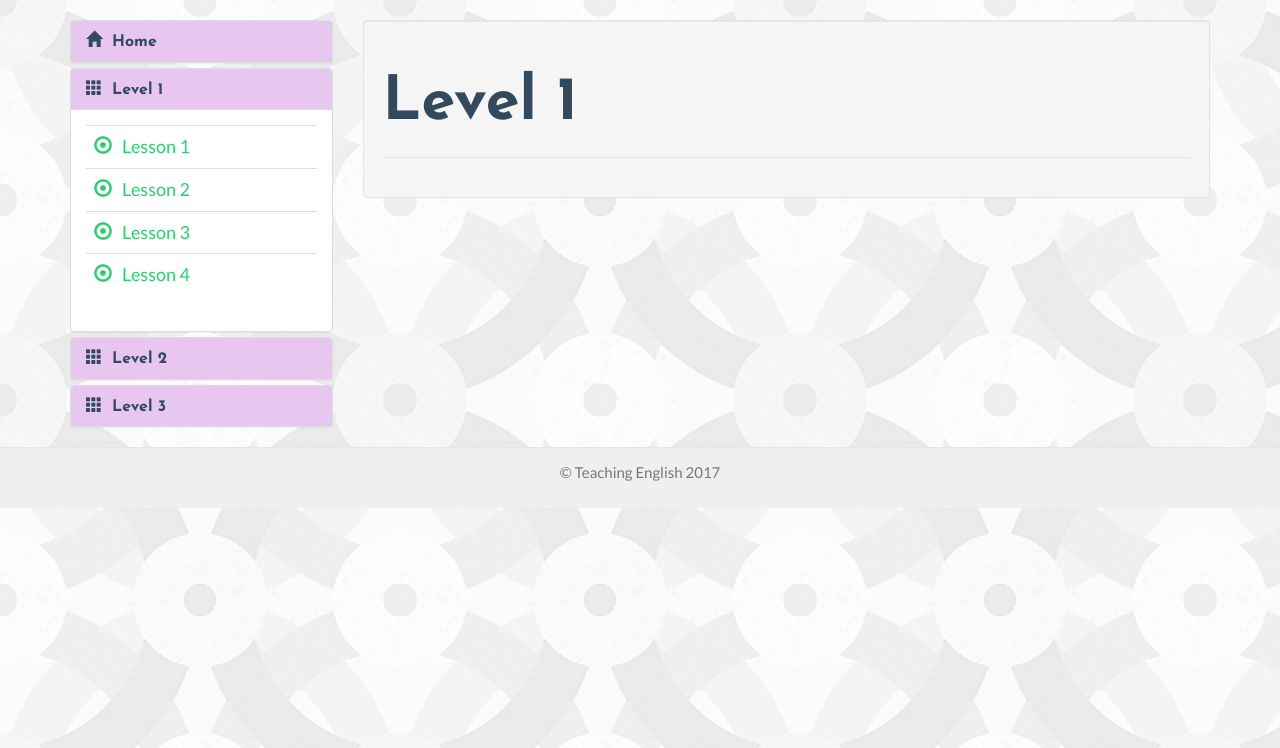
After one commit to Pleasus/TeachingEnglish, a web app: file public/lessons.html in a window 1280 px wide. The commit adds this page. Shown: the top 748 px of the page. Run offline with its HTML, style and script files only (its server is not run), Linux system fonts and the light colour scheme; some libraries are stand-ins or nearby versions.

Commit message:
added content page with accordion navigation bar

```diff
--- a/public/css/style.css
+++ b/public/css/style.css
@@ -1,8 +1,54 @@
+
 body {
 	background-color: lavender;
 	background-image: url("../images/bg.png");
+	padding-bottom: 0;
+}
+
+h1, h4{
+	font-family: 'Josefin Sans', sans-serif;
+}
+
+footer {
+	/*position: absolute;
+    bottom: 0;
+    width: 100%;
+    height: 60px;
+    line-height: 60px;*/
+	padding-top: 1.5rem;
+	padding-bottom: 1.5rem;
+    color: #777;
+    border-top: .05rem solid #e5e5e5;
 }
 
 .jumbotron {
-	background-color: #e7c7ef;
+	background-color: rgba(231,199,239,.7);
 }
+
+/*CSS for Lessons Pages*/
+hr {
+	border-top: 1px solid rgba(227,227,227,1);
+}
+
+a {
+	color: rgba(46,204,113,1);
+}
+.content {
+	margin-top: 20px;
+}
+
+.glyphicon {
+	margin-right:10px;
+}
+
+.panel-default>.panel-heading {
+	background-color: rgba(231,199,239,1);
+}
+
+.panel-title>a {
+    color: rgba(52,73,94,1);
+}
+a:hover, a:focus {
+    color: rgba(46,204,113,1);
+    text-decoration: none;
+}
--- /dev/null
+++ b/public/lessons.html
@@ -0,0 +1,162 @@
+<!DOCTYPE html>
+<html>
+<head>
+	<meta charset="utf-8">
+
+	<title>Lesson Content</title>
+
+	<meta name="viewport" content="width=device-width, initial-scale=1, shrink-to-fit=no">
+
+    <!-- Loading Bootstrap -->
+    <link href="./flatUI/css/vendor/bootstrap/css/bootstrap.min.css" rel="stylesheet">
+
+    <!-- Loading Flat UI -->
+    <link href="./flatUI/css/flat-ui.min.css" rel="stylesheet">
+
+    <link rel="shortcut icon" href="./flatUI/img/favicon.ico">
+
+    <!-- Custom CSS and Fonts-->
+    <link href="https://fonts.googleapis.com/css?family=Josefin+Sans:700" rel="stylesheet">
+    <!-- <link href="./css/narrow-jumbotron.css" rel="stylesheet"> -->
+    <link href="./css/style.css" rel="stylesheet">
+</head>
+<body>
+	<div class="container content">
+	    <div class="row">
+	        <div class="col-sm-3 col-md-3">
+	            <div class="panel-group" id="accordion">
+	            	<div class="panel panel-default">
+	                    <div class="panel-heading">
+	                        <h4 class="panel-title">
+	                            <a data-parent="#accordion" href="index.html"><span class="glyphicon glyphicon-home">
+	                            </span>Home</a>
+	                        </h4>
+	                    </div>
+	                </div>
+	                <div class="panel panel-default">
+	                    <div class="panel-heading">
+	                        <h4 class="panel-title">
+	                            <a data-toggle="collapse" data-parent="#accordion" href="#collapseOne"><span class="glyphicon glyphicon-th">
+	                            </span>Level 1</a>
+	                        </h4>
+	                    </div>
+	                    <div id="collapseOne" class="panel-collapse collapse in">
+	                        <div class="panel-body">
+	                            <table class="table">
+	                                <tr>
+	                                    <td>
+	                                        <span class="glyphicon glyphicon-record text-success"></span><a href="#">Lesson 1</a>
+	                                    </td>
+	                                </tr>
+	                                <tr>
+	                                    <td>
+	                                        <span class="glyphicon glyphicon-record text-success"></span><a href="#">Lesson 2</a>
+	                                    </td>
+	                                </tr>
+	                                <tr>
+	                                    <td>
+	                                        <span class="glyphicon glyphicon-record text-success"></span><a href="#">Lesson 3</a>
+	                                    </td>
+	                                </tr>
+	                                <tr>
+	                                    <td>
+	                                        <span class="glyphicon glyphicon-record text-success"></span><a href="#">Lesson 4</a>
+	                                    </td>
+	                                </tr>
+	                            </table>
+	                        </div>
+	                    </div>
+	                </div>
+	                <div class="panel panel-default">
+	                    <div class="panel-heading">
+	                        <h4 class="panel-title">
+	                            <a data-toggle="collapse" data-parent="#accordion" href="#collapseTwo"><span class="glyphicon glyphicon-th">
+	                            </span>Level 2</a>
+	                        </h4>
+	                    </div>
+	                    <div id="collapseTwo" class="panel-collapse collapse">
+	                        <div class="panel-body">
+	                            <table class="table">
+	                                <tr>
+	                                    <td>
+	                                        <span class="glyphicon glyphicon-record text-success"></span><a href="#">Lesson 1</a>
+	                                    </td>
+	                                </tr>
+	                                <tr>
+	                                    <td>
+	                                        <span class="glyphicon glyphicon-record text-success"></span><a href="#">Lesson 2</a>
+	                                    </td>
+	                                </tr>
+	                                <tr>
+	                                    <td>
+	                                        <span class="glyphicon glyphicon-record text-success"></span><a href="#">Lesson 3</a>
+	                                    </td>
+	                                </tr>
+	                                <tr>
+	                                    <td>
+	                                        <span class="glyphicon glyphicon-record text-success"></span><a href="#">Lesson 4</a>
+	                                    </td>
+	                                </tr>
+	                            </table>
+	                        </div>
+	                    </div>
+	                </div>
+	                <div class="panel panel-default">
+	                    <div class="panel-heading">
+	                        <h4 class="panel-title">
+	                            <a data-toggle="collapse" data-parent="#accordion" href="#collapseThree"><span class="glyphicon glyphicon-th">
+	                            </span>Level 3</a>
+	                        </h4>
+	                    </div>
+	                    <div id="collapseThree" class="panel-collapse collapse">
+	                        <div class="panel-body">
+	                            <table class="table">
+	                                <tr>
+	                                    <td>
+	                                        <span class="glyphicon glyphicon-record text-success"></span><a href="#">Lesson 1</a>
+	                                    </td>
+	                                </tr>
+	                                <tr>
+	                                    <td>
+	                                        <span class="glyphicon glyphicon-record text-success"></span><a href="#">Lesson 2</a>
+	                                    </td>
+	                                </tr>
+	                                <tr>
+	                                    <td>
+	                                        <span class="glyphicon glyphicon-record text-success"></span><a href="#">Lesson 3</a>
+	                                    </td>
+	                                </tr>
+	                                <tr>
+	                                    <td>
+	                                        <span class="glyphicon glyphicon-record text-success"></span><a href="#">Lesson 4</a>
+	                                    </td>
+	                                </tr>
+	                            </table>
+	                        </div>
+	                    </div>
+	                </div>
+	            </div>
+	        </div>
+	        <div class="col-sm-9 col-md-9">
+	            <div class="well">
+	                <h1>Level 1</h1>
+	                <hr>
+	            </div>
+	        </div>
+	    </div>
+	</div>
+
+	<footer class="footer text-center">
+		<p>&copy; Teaching English 2017</p>
+    </footer>
+
+	<script src="./js/ie10-viewport-bug-workaround.js"></script>
+
+    <!-- jQuery (necessary for Flat UI's JavaScript plugins) -->
+    <script src="./flatUI/js/vendor/jquery.min.js"></script>
+    <!-- Include all compiled plugins (below), or include individual files as needed -->
+    <script src="./flatUI/js/vendor/video.js"></script>
+    <script src="./flatUI/js/flat-ui.min.js"></script>
+
+</body>
+</html>
```
Also changed, not shown: public/index.html (+13 -14 lines).
